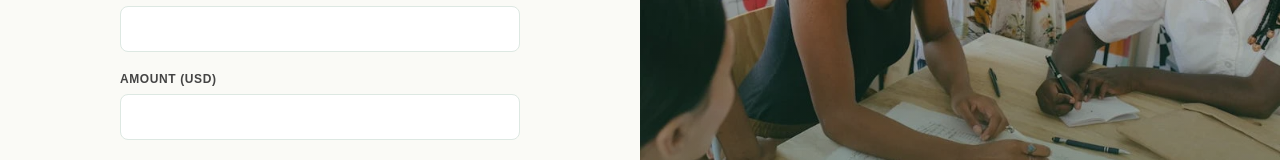
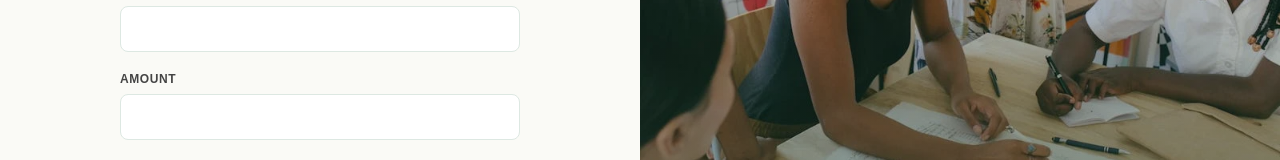
Before and after one commit to The-GirlLEAD-Talent-Accelerator/GirlLEAD_Website_Revamp, a React (Vite) app: page /donate in a window 1280 px wide. Shown: the part 507-667 px from the top of the page. Built offline with nearby package versions, Linux system fonts and the light colour scheme.

Commit message:
Edited Donate Page

```diff
--- a/src/pages/DonatePage.jsx
+++ b/src/pages/DonatePage.jsx
@@ -86,7 +86,7 @@ function StepOne({ onNext }) {
         </div>
 
         <div style={s.field}>
-          <label style={s.label}>Amount (USD)</label>
+          <label style={s.label}>Amount</label>
           <input
             style={s.input}
             type="number"
```
